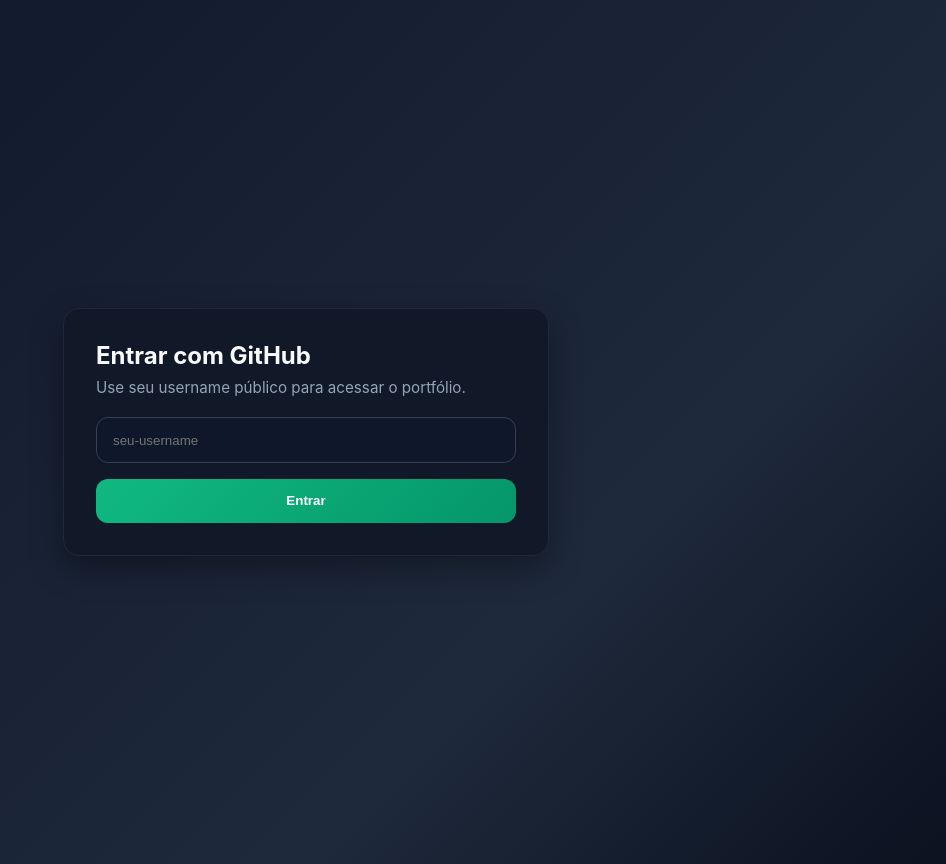
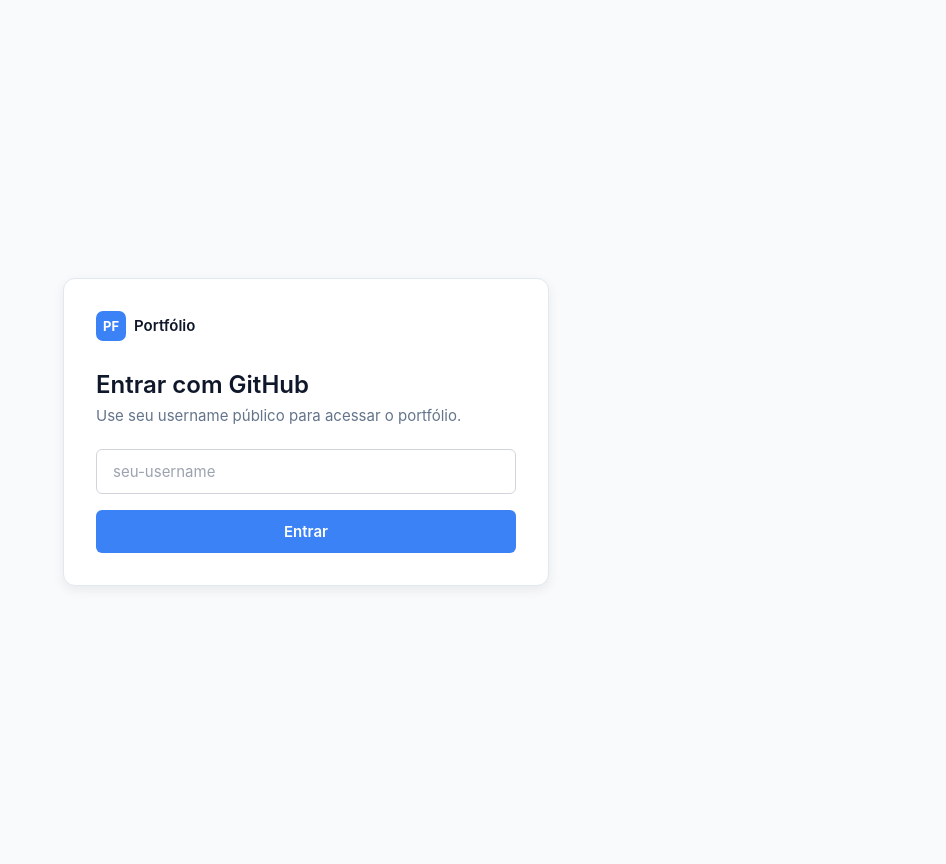
Before and after one commit to edcastanha/PortifolioInterativo, a React (Create React App) app in the folder DevPortfolio/: page / in a window 1280 px wide. Shown: the whole page, without its empty margins (334-1280 px from the left). Built offline with nearby package versions, Linux system fonts and the light colour scheme.

Commit message:
style: Update styles for various components to enhance UI consistency and improve user experience

```diff
--- a/DevPortfolio/src/components/dashboard/ProjectProgressCard.module.css
+++ b/DevPortfolio/src/components/dashboard/ProjectProgressCard.module.css
@@ -3,14 +3,14 @@
   border-radius: 0.5rem;
   padding: 1.25rem;
   margin-bottom: 1.25rem;
-  box-shadow: 0 1px 3px rgba(0, 0, 0, 0.05);
-  border-left: 4px solid #3B82F6;
-  transition: transform 0.2s, box-shadow 0.2s;
+  box-shadow: 0 1px 3px rgba(0, 0, 0, 0.07);
+  border: 1px solid #e2e8f0;
+  transition: box-shadow 0.2s;
 }
 
 .card:hover {
-  box-shadow: 0 3px 10px rgba(0, 0, 0, 0.08);
-  transform: translateY(-1px);
+  box-shadow: 0 4px 12px rgba(0, 0, 0, 0.10);
+  border-color: #cbd5e1;
 }
 
 .cardHeader {
@@ -36,18 +36,18 @@
 }
 
 .active {
-  background-color: #dbeafe;
-  color: #2563eb;
+  background-color: #EFF6FF;
+  color: #1D4ED8;
 }
 
 .completed {
-  background-color: #dcfce7;
-  color: #16a34a;
+  background-color: #F0FDF4;
+  color: #15803D;
 }
 
 .inactive {
   background-color: #f1f5f9;
-  color: #64748b;
+  color: #475569;
 }
 
 .description {
--- a/DevPortfolio/src/components/projects/ProjectForm.module.css
+++ b/DevPortfolio/src/components/projects/ProjectForm.module.css
@@ -100,20 +100,12 @@
 }
 
 .cancelButton {
-  background-color: #e2e8f0;
-  color: #64748b;
+  background-color: #ffffff;
+  color: #374151;
+  border: 1px solid #D1D5DB;
 }
 
 .cancelButton:hover {
-  background-color: #cbd5e1;
-  color: #334155;
+  background-color: #f8fafc;
+  border-color: #9CA3AF;
 }
-
-.cancelButton {
-  background-color: #4f4f6a;
-  color: #e0e0e0;
-}
-
-.cancelButton:hover {
-  background-color: #6b6b8e;
-}
--- a/DevPortfolio/src/components/projects/ProjectListItem.tsx
+++ b/DevPortfolio/src/components/projects/ProjectListItem.tsx
@@ -44,7 +44,7 @@
       <div className={styles.progressBarContainer}>
         <div
           className={styles.progressBar}
-          style={{ width: `${project.progress}%` }}
+          style={{ transform: `scaleX(${project.progress / 100})` }}
         ></div>
       </div>
       <span>{project.progress}%</span>
--- a/DevPortfolio/src/components/sidebar/Sidebar.module.css
+++ b/DevPortfolio/src/components/sidebar/Sidebar.module.css
@@ -46,8 +46,8 @@
 }
 
 .navigation a.active {
-  background-color: #e0f2fe;
-  color: #0284c7;
+  background-color: #EFF6FF;
+  color: #1D4ED8;
 }
 
 .quickLinks {
--- a/DevPortfolio/src/components/user-stories/KanbanBoard.module.css
+++ b/DevPortfolio/src/components/user-stories/KanbanBoard.module.css
@@ -51,7 +51,8 @@
 .progressFill {
   height: 100%;
   border-radius: 9999px;
-  transition: width 0.4s ease;
+  transition: transform 0.4s ease;
+  transform-origin: left;
 }
 
 .progressTodo       { background-color: #94A3B8; }
--- a/DevPortfolio/src/components/user-stories/KanbanBoard.tsx
+++ b/DevPortfolio/src/components/user-stories/KanbanBoard.tsx
@@ -30,14 +30,18 @@
   done:       styles.done,
 };
 
-const EmptyState: React.FC = () => (
+const EmptyState: React.FC<{ boardIsEmpty: boolean }> = ({ boardIsEmpty }) => (
   <div className={styles.emptyState}>
     <svg className={styles.emptyIcon} fill="none" stroke="currentColor" viewBox="0 0 24 24" aria-hidden="true">
       <path strokeLinecap="round" strokeLinejoin="round" strokeWidth={1}
         d="M9 5H7a2 2 0 00-2 2v12a2 2 0 002 2h10a2 2 0 002-2V7a2 2 0 00-2-2h-2M9 5a2 2 0 002 2h2a2 2 0 002-2M9 5a2 2 0 012-2h2a2 2 0 012 2" />
     </svg>
-    <p className={styles.emptyTitle}>Nenhuma história</p>
-    <p className={styles.emptyHint}>Arraste cards para esta coluna</p>
+    <p className={styles.emptyTitle}>Coluna vazia</p>
+    <p className={styles.emptyHint}>
+      {boardIsEmpty
+        ? "Use o botão 'Nova História' para criar a primeira"
+        : 'Arraste cards para esta coluna'}
+    </p>
   </div>
 );
 
@@ -69,7 +73,7 @@
                 <div className={styles.progressBar} role="progressbar" aria-valuenow={pct} aria-valuemin={0} aria-valuemax={100}>
                   <div
                     className={`${styles.progressFill} ${PROGRESS_CLS[col.id]}`}
-                    style={{ width: `${pct}%` }}
+                    style={{ transform: `scaleX(${pct / 100})` }}
                   />
                 </div>
               </div>
@@ -96,7 +100,7 @@
                         />
                       ))}
                       {provided.placeholder}
-                      {colStories.length === 0 && <EmptyState />}
+                      {colStories.length === 0 && <EmptyState boardIsEmpty={stories.length === 0} />}
                     </div>
                   </div>
                 )}
--- a/DevPortfolio/src/components/user-stories/UserStoryCard.module.css
+++ b/DevPortfolio/src/components/user-stories/UserStoryCard.module.css
@@ -100,18 +100,19 @@
   border: 1px solid #e2e8f0;
   border-radius: 0.375rem;
   cursor: pointer;
-  transition: all 0.15s;
-  opacity: 0.5;
-}
-
-.card:hover .editBtn {
-  opacity: 1;
+  transition: background-color 0.15s, border-color 0.15s, color 0.15s;
 }
 
 .editBtn:hover {
   background-color: #f1f5f9;
   color: #0F172A;
   border-color: #cbd5e1;
+}
+
+.editBtn:focus-visible {
+  outline: none;
+  box-shadow: 0 0 0 3px rgba(59, 130, 246, 0.15);
+  border-color: #3B82F6;
 }
 
 /* Description */
--- a/DevPortfolio/src/pages/auth/LoginPage.module.css
+++ b/DevPortfolio/src/pages/auth/LoginPage.module.css
@@ -3,67 +3,124 @@
   display: grid;
   place-items: center;
   padding: 2rem;
-  background: linear-gradient(135deg, #0f172a 0%, #1e293b 70%, #0b1220 100%);
+  background-color: #f8fafc;
 }
 
 .card {
   width: 100%;
   max-width: 420px;
-  background: #111827;
-  border: 1px solid #1f2937;
-  border-radius: 16px;
+  background: #ffffff;
+  border: 1px solid #e2e8f0;
+  border-radius: 12px;
   padding: 2rem;
-  box-shadow: 0 12px 32px rgba(0, 0, 0, 0.35);
+  box-shadow: 0 4px 12px rgba(0, 0, 0, 0.07);
+}
+
+.brandMark {
+  display: flex;
+  align-items: center;
+  gap: 0.5rem;
+  margin-bottom: 1.75rem;
+}
+
+.brandIcon {
+  width: 30px;
+  height: 30px;
+  background-color: #3B82F6;
+  border-radius: 7px;
+  display: flex;
+  align-items: center;
+  justify-content: center;
+  color: #ffffff;
+  font-size: 0.8125rem;
+  font-weight: 700;
+  flex-shrink: 0;
+  letter-spacing: -0.01em;
+}
+
+.brandName {
+  font-size: 0.9375rem;
+  font-weight: 600;
+  color: #0F172A;
 }
 
 .title {
-  margin: 0 0 0.5rem;
-  color: #f8fafc;
+  margin: 0 0 0.375rem;
+  color: #0F172A;
   font-size: 1.5rem;
+  font-weight: 600;
+  line-height: 1.3;
 }
 
 .subtitle {
-  margin: 0;
-  color: #94a3b8;
-  font-size: 0.95rem;
+  margin: 0 0 1.5rem;
+  color: #64748B;
+  font-size: 0.9375rem;
 }
 
 .field {
   width: 100%;
-  margin-top: 1.25rem;
-  border: 1px solid #334155;
-  border-radius: 12px;
-  background: #0f172a;
-  color: #f8fafc;
-  padding: 0.9rem 1rem;
+  margin-top: 0;
+  border: 1px solid #D1D5DB;
+  border-radius: 6px;
+  background: #ffffff;
+  color: #0F172A;
+  padding: 0.75rem 1rem;
+  font-size: 0.9375rem;
+  font-family: inherit;
   box-sizing: border-box;
+  transition: border-color 0.15s, box-shadow 0.15s;
+}
+
+.field::placeholder {
+  color: #9CA3AF;
+}
+
+.field:focus {
+  outline: none;
+  border-color: #3B82F6;
+  box-shadow: 0 0 0 3px rgba(59, 130, 246, 0.15);
 }
 
 .button {
   width: 100%;
   margin-top: 1rem;
-  border: 0;
-  border-radius: 12px;
-  padding: 0.9rem 1rem;
-  background: linear-gradient(135deg, #10b981 0%, #059669 100%);
-  color: white;
-  font-weight: 700;
+  border: none;
+  border-radius: 6px;
+  padding: 0.75rem 1rem;
+  background-color: #3B82F6;
+  color: #ffffff;
+  font-weight: 600;
+  font-size: 0.9375rem;
+  font-family: inherit;
   cursor: pointer;
+  transition: background-color 0.15s;
+}
+
+.button:hover {
+  background-color: #2563EB;
+}
+
+.button:focus-visible {
+  outline: none;
+  box-shadow: 0 0 0 3px rgba(59, 130, 246, 0.25);
 }
 
 .button:disabled {
-  opacity: 0.7;
+  opacity: 0.5;
   cursor: not-allowed;
 }
 
 .error {
-  margin-top: 1rem;
-  color: #fca5a5;
+  margin-top: 0.875rem;
+  color: #DC2626;
+  font-size: 0.875rem;
 }
 
 .success {
-  margin-top: 1rem;
-  color: #86efac;
+  margin-top: 0.875rem;
+  color: #15803D;
+  font-size: 0.875rem;
 }
 
 .srOnly {
--- a/DevPortfolio/src/pages/auth/LoginPage.tsx
+++ b/DevPortfolio/src/pages/auth/LoginPage.tsx
@@ -23,6 +23,10 @@
   return (
     <div className={styles.container}>
       <form className={styles.card} onSubmit={handleSubmit}>
+        <div className={styles.brandMark} aria-hidden="true">
+          <div className={styles.brandIcon}>PF</div>
+          <span className={styles.brandName}>Portfólio</span>
+        </div>
         <h1 className={styles.title}>Entrar com GitHub</h1>
         <p className={styles.subtitle}>Use seu username público para acessar o portfólio.</p>
 
--- a/DevPortfolio/src/pages/user-stories/UserStoriesPage.tsx
+++ b/DevPortfolio/src/pages/user-stories/UserStoriesPage.tsx
@@ -9,6 +9,12 @@
 import { useToast } from '../../context/ToastContext';
 import { Project } from '../../entities/Project';
 import styles from './UserStoriesPage.module.css';
+
+const COLUMN_LABELS: Record<string, string> = {
+  todo:       'A Fazer',
+  inprogress: 'Em Progresso',
+  done:       'Concluído',
+};
 
 const PlusIcon: React.FC = () => (
   <svg width="16" height="16" fill="none" stroke="currentColor" viewBox="0 0 24 24" aria-hidden="true">
@@ -44,9 +50,10 @@
 
     if (updatedStory) {
       setStories(prev => prev.map(s => (s.id === storyId ? { ...s, status: newStatus } : s)));
-      showToast('success', `"${updatedStory.title}" movida para ${destination.droppableId}.`);
+      const colLabel = COLUMN_LABELS[destination.droppableId] ?? destination.droppableId;
+      showToast('success', `"${updatedStory.title}" movida para ${colLabel}.`);
     } else {
-      showToast('error', 'Não foi possível mover a história.');
+      showToast('error', 'Não foi possível mover a história. Tente novamente.');
     }
   };
 
```
Also changed, not shown: DevPortfolio/src/components/projects/ProjectListItem.module.css (+69 -43 lines).
